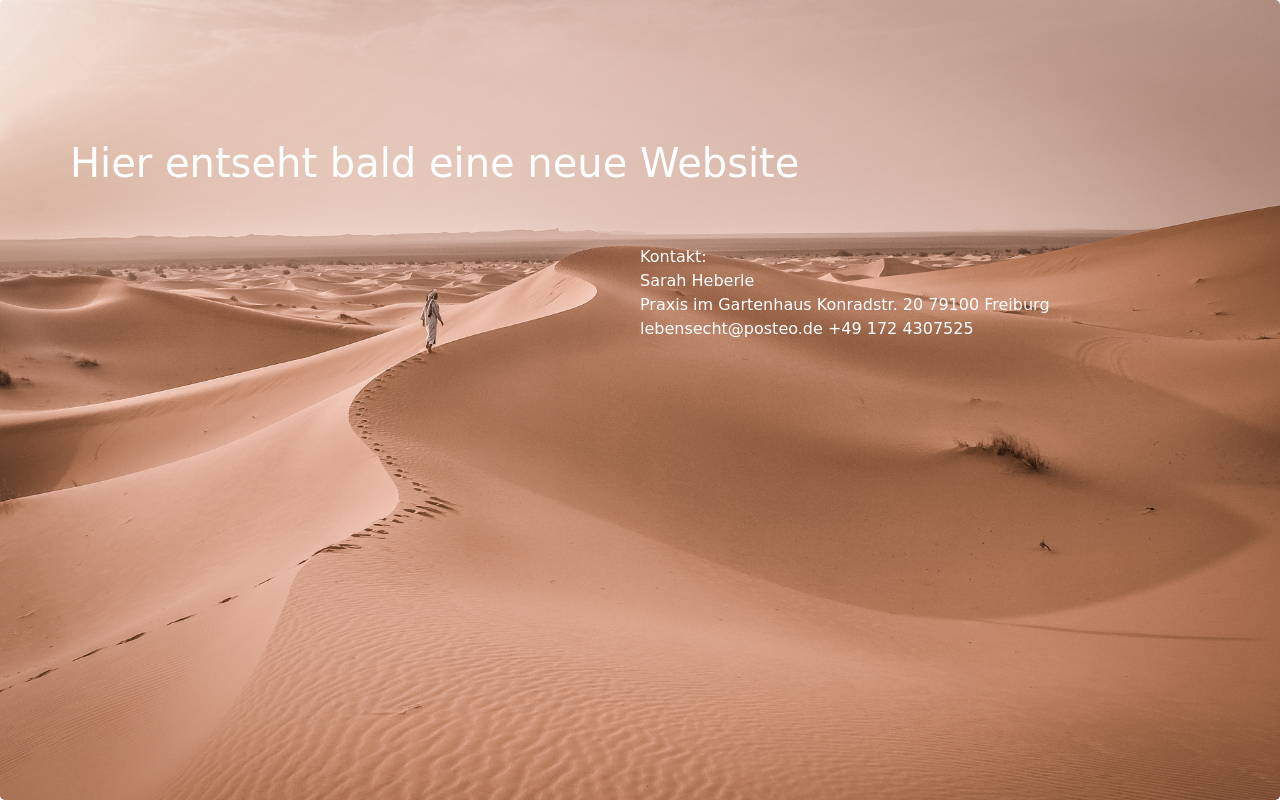
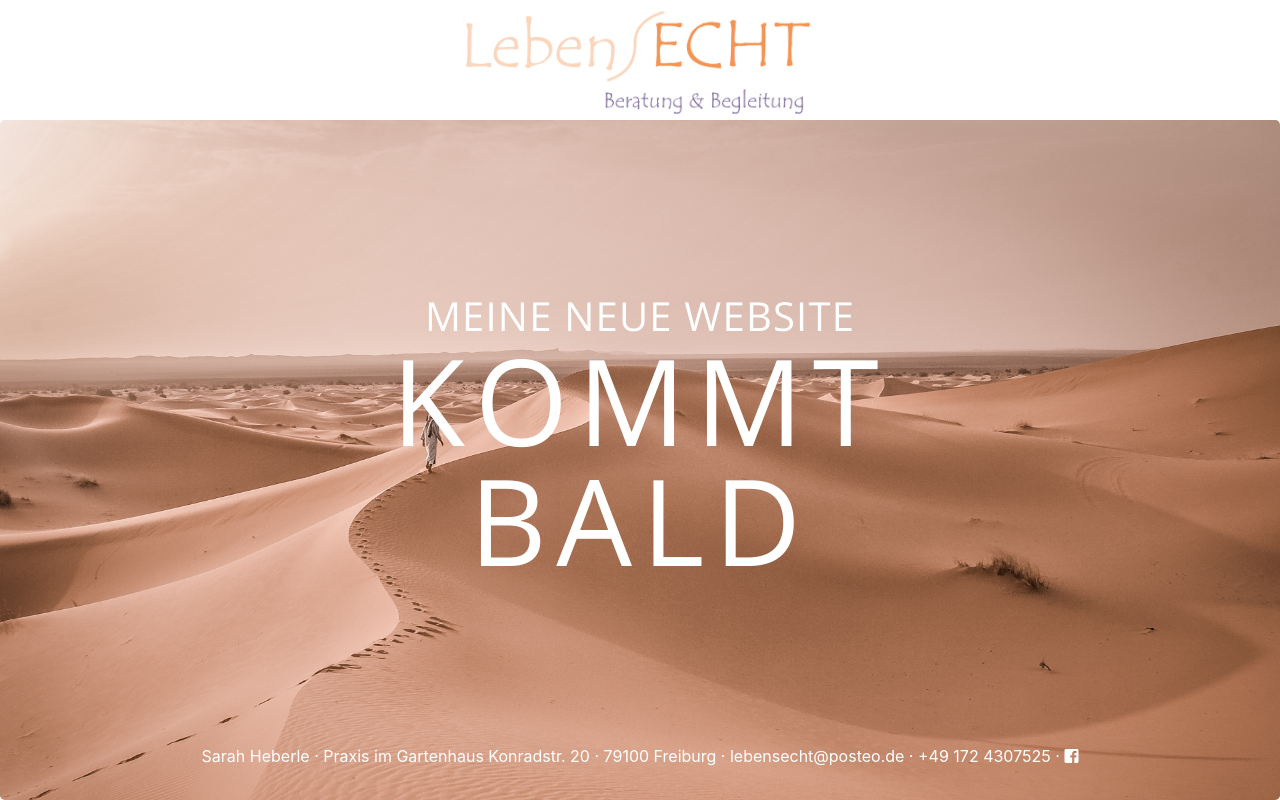
Before and after one commit to KatharinaKnaus/Practioner-Website, a plain HTML site: page index.html in a window 1280 px wide. Drawn offline with nearby package versions, Linux system fonts and the light colour scheme.

Commit message:
New First Commit

```diff
--- a/index.html
+++ b/index.html
@@ -6,57 +6,50 @@
     <meta http-equiv="X-UA-Compatible" content="ie=edge">
 
     <link rel="stylesheet" href="https://stackpath.bootstrapcdn.com/bootstrap/4.1.0/css/bootstrap.min.css" integrity="sha384-9gVQ4dYFwwWSjIDZnLEWnxCjeSWFphJiwGPXr1jddIhOegiu1FwO5qRGvFXOdJZ4" crossorigin="anonymous">
+    <link rel="stylesheet" href="style.css">
+    <link href="https://fonts.googleapis.com/css?family=Open+Sans:300" rel="stylesheet">
     <title>Document</title>
 
-    <style>
-    .jumbotron {
-        height: 100vh;
-        background-image: url("./images/wuste.jpg");
-        margin-bottom: 0px;
-        background-size: cover;
-        color: white;
+    <link rel="stylesheet" href="https://use.fontawesome.com/releases/v5.7.1/css/all.css" integrity="sha384-fnmOCqbTlWIlj8LyTjo7mOUStjsKC4pOpQbqyi7RrhN7udi9RwhKkMHpvLbHG9Sr" crossorigin="anonymous">
 
 
+</head>
+<body>
 
-    }
-
-    .font {
-        font-family: Handlee, cursive;
-
-    }
-
-    .row {
-        padding-bottom: 50px;
+<div class="container">
+        <div class="row">
+            <div class="col-md-12 text-center">
+                <img class="logo" src="images/logo.jpg" alt="">
+            </div>
+        </div>
+    </div>
 
 
-    }
-
-    </style>
-</head>
-<body>
     <div class="jumbotron">
-
-        <div class="container">
-                <div class="row">
-                        <div class="col-md-2">
-                                <img src="logo.png" alt="">
-
-                        </div>
-                    </div>
-
+     <div class="container">
 
             <div class="row">
-                <div class="col-md-6"></div>
-                <h1 class="font">Hier entseht bald eine neue Website</h1>
-
-
-            </div>
-            <div class="row">
-                    <div class="col-md-6"></div>
-                    <p class="font">Kontakt:<br> Sarah Heberle <br> Praxis im Gartenhaus Konradstr. 20 79100 Freiburg <br>
-                    lebensecht@posteo.de +49 172 4307525</p>
+                <div class="col-md-12">
+                    <h1>Meine Neue Website
+                    <br><span class="kommtbald">kommt<br> bald</span></h1>
+                </div>
             </div>
 
+            <!-- <div class="row kontakt my-auto">
+                <div class="col-md-12">
+                    <p class="font">Sarah Heberle &#183;
+                    Praxis im Gartenhaus Konradstr. 20 &#183;
+                    79100 Freiburg &#183;
+                    lebensecht@posteo.de &#183;
+                    +49 172 4307525</p>
+                </div>
+            </div> -->
+
+            <p class="font kontakt">Sarah Heberle &#183;
+                    Praxis im Gartenhaus Konradstr. 20 &#183;
+                    79100 Freiburg &#183;
+                    lebensecht@posteo.de &#183;
+                    +49 172 4307525 &#183; <a href="https://de-de.facebook.com/LebensechtFreiburg/?ref=page_internal" class="fab fa-facebook-square"> </a></p>
 
 
         </div>
--- /dev/null
+++ b/style.css
@@ -0,0 +1,76 @@
+.jumbotron {
+    height: 85vh;
+    background-image: url("./images/wuste.jpg");
+    margin-bottom: 0px;
+    background-size: cover;
+    color: white;
+    position: relative;
+    display: flex;
+    align-items: center;
+}
+
+
+
+img {
+    width: 100%;
+}
+
+h1 {
+    font-size: 1.5em;
+    text-align: center;
+    font-family: 'Open Sans', sans-serif;
+    text-transform: uppercase;
+    letter-spacing: 0.03em;
+    margin-top: -5vh;
+
+
+
+}
+
+@media screen and (min-width: 700px) {
+    h1 {
+        font-size: 2.5em;
+    }
+}
+
+
+
+h1 span {
+    font-size: 3em;
+    line-height: 1em;
+    letter-spacing: 0.08em;
+}
+
+p {
+    text-align: center;
+}
+
+
+.logo {
+    height: 15vh;
+    width: auto;
+
+}
+
+
+
+.kontakt {
+    position: absolute;
+    bottom: 1em;
+
+    width: 100%;
+    left: 50%;
+    transform: translateX(-50%);
+}
+
+
+  /* Add a hover effect if you want */
+  .fab:hover {
+    color: black;
+  }
+
+  /* Facebook */
+  .fa-facebook-square {
+
+   color: white;
+  }
```
Also changed, not shown: Lebensecht.html (added, +122 -0 lines), lebensecht-style.css (added, +10 -0 lines), images/Logo.png (added), images/Main-Image.jpg (added), images/Sarah.jpg (added), images/logo.jpg (added).
